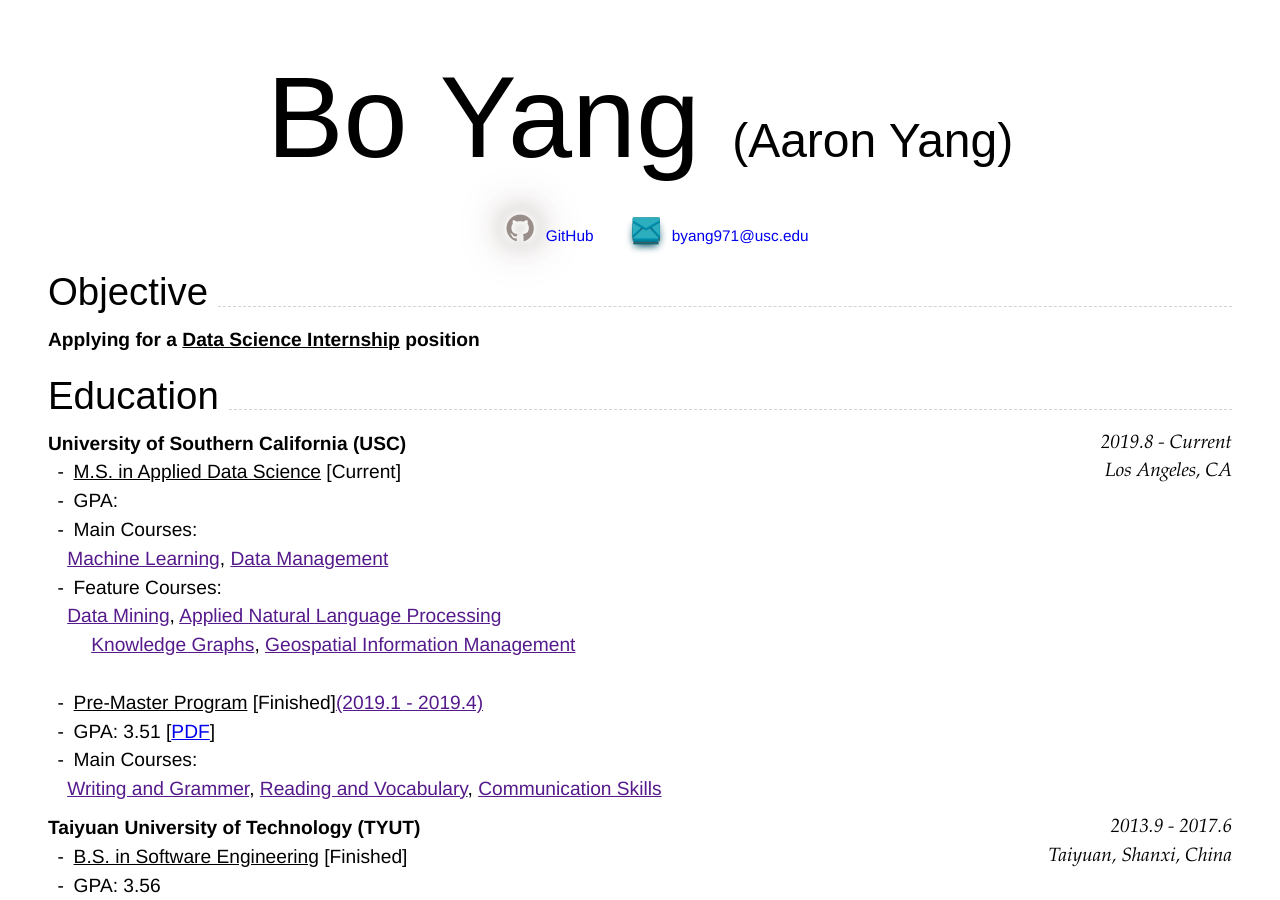
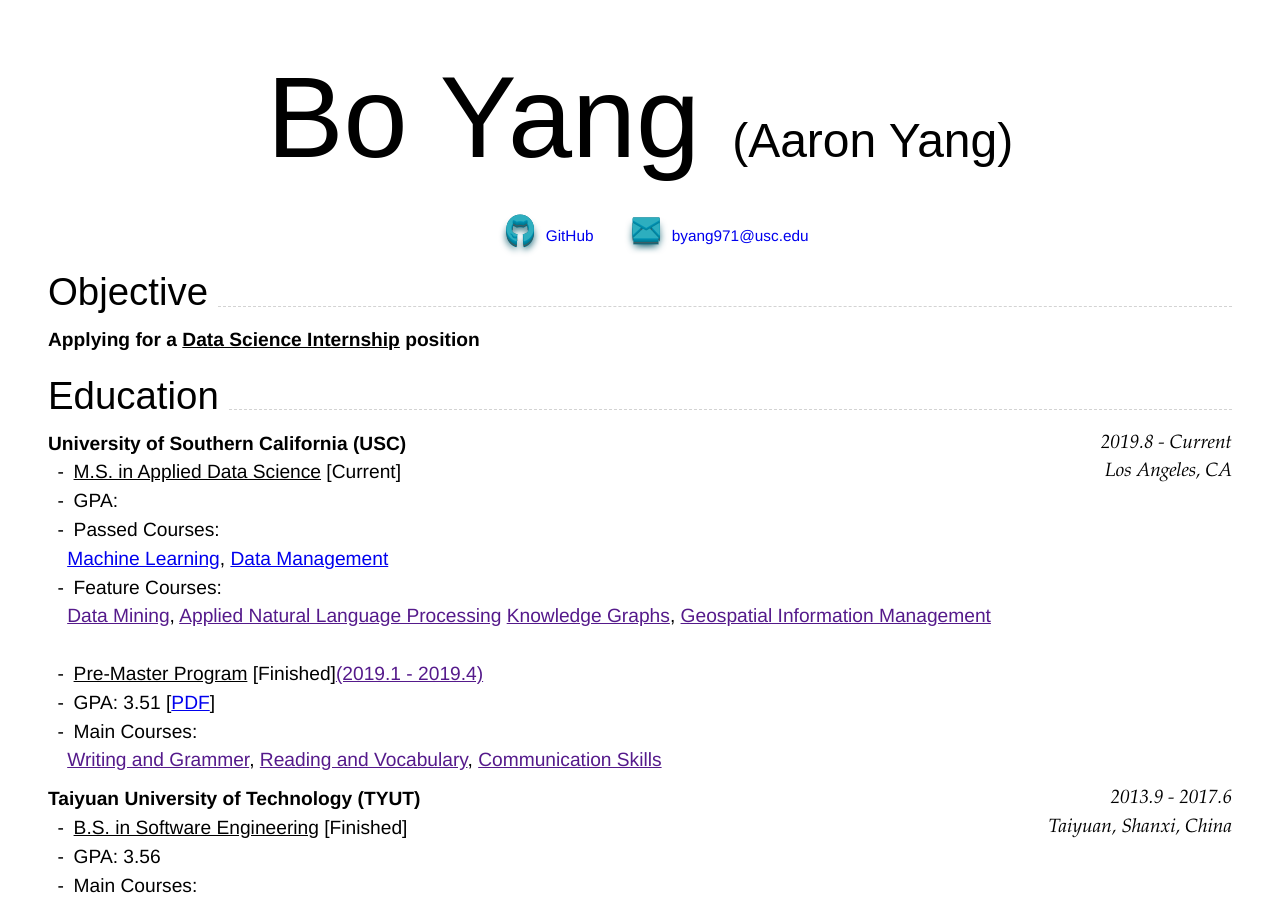
Before and after one commit to callmeorangecat/resume, a Jekyll site: the page built from index.md, in a window 1280 px wide and 900 px high. Built offline with Jekyll 4.4.1, drawn with Linux system fonts in a browser that asks for light colours.

Commit message:
update passed courses

````diff
--- a/_includes/cv-contact.html
+++ b/_includes/cv-contact.html
@@ -6,7 +6,7 @@
     {% endif %}
 
     {% if page.github %}
-    <i class="fi-social-github fa-2x style3" style="margin-left:1em"></i>
+    <i class="fi-social-github fa-2x style2" style="margin-left:1em"></i>
     <a href="{{ page.github.url }}" style="margin-left:0.5em"> {{ page.github.text }}</a>
     {% endif %}
 
--- a/index.md
+++ b/index.md
@@ -23,10 +23,10 @@ Los Angeles, CA
 ```
 - <u>M.S. in Applied Data Science</u> [Current]
 - GPA:
-- Main Courses:
-> [Machine Learning](), [Data Management]()<br>
+- Passed Courses:
+> [Machine Learning](https://aaronyang2333.github.io/INF_552/), [Data Management](https://aaronyang2333.github.io/INF_551/)<br>
 - Feature Courses:
-> [Data Mining](), [Applied Natural Language Processing]() <br>
+> [Data Mining](), [Applied Natural Language Processing]()
 > [Knowledge Graphs](), [Geospatial Information Management]() <br>
 <br>
 - <u>Pre-Master Program</u>  [Finished][(2019.1 - 2019.4)]()
````
